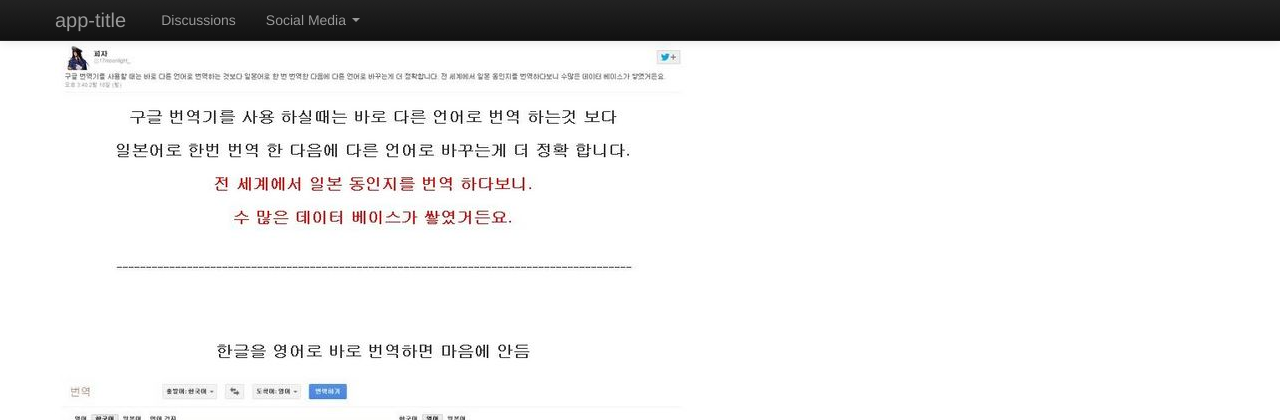
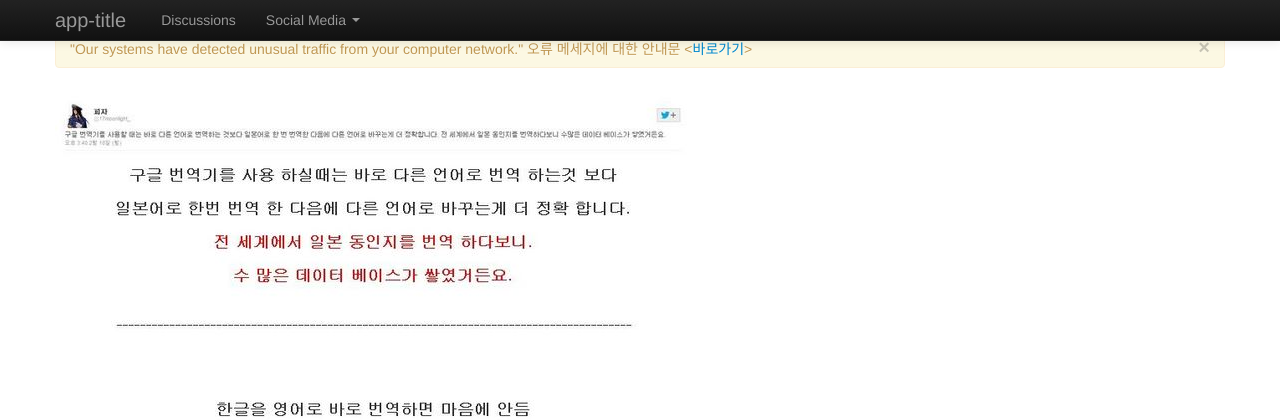
Before and after one commit to suminb/translator, a Flask app: page / in a window 1280 px wide. Shown: the top 420 px of the page. Run offline with Flask 2, Linux system fonts and the light colour scheme; parts of the project's set-up code (start-up, migrations or seed data) failed here and were passed over; some libraries are stand-ins or nearby versions.

Commit message:
Place an announcement

```diff
--- a/app/templates/index.html
+++ b/app/templates/index.html
@@ -10,6 +10,12 @@
     {{ _("Better Translator may not work properly with Internet Explorer 9 and below. We encourage you to try modern browsers such as Firefox, Chrome and Safari.") }}
   </div>
   {% endif %}
+
+  <div class="alert">
+    <button type="button" class="close" data-dismiss="alert">&times;</button>
+    "Our systems have detected unusual traffic from your computer network." 오류 메세지에 대한 안내문
+    &lt;<a href="https://www.facebook.com/bettertranslator/photos/a.562614320468360.1073741827.562342087162250/995842910478830" target="_blank">바로가기</a>&gt;
+  </div>
 
   <p id="google-translate">
       <img src="/static/google_translate.jpg" alt="구글 번역기를 사용할 때에는 바로 다른 언어로 번역하는것 보다 일본어로 한 번 번역한 다음에 다른 언어로 바꾸는게 더 정확합니다. 전 세계에서 일본 동인지를 번역 하다 보니 수많은 데이터베이스가 쌓였거든요" />
```
